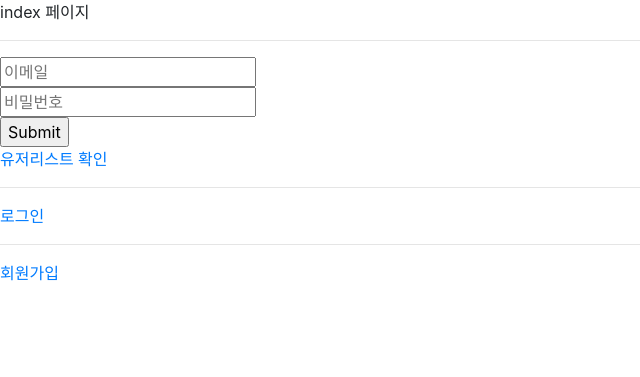
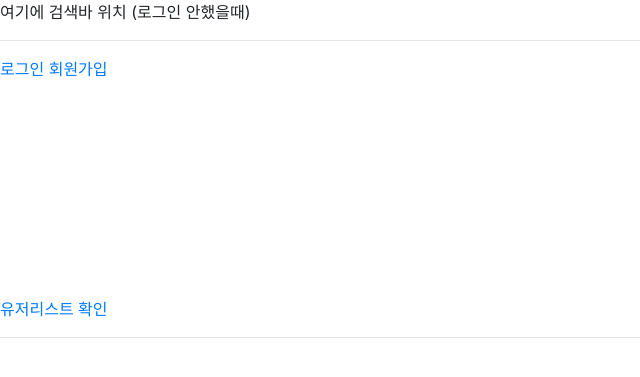
Before and after one commit to hoon25/cjk-road, a Flask app: page / in a window 1280 px wide. Shown: the top 377 px of the page, without its empty margins (0-640 px from the left). Run offline with Flask 2, Linux system fonts and the light colour scheme.

Commit message:
db연동

```diff
--- a/web/app.py
+++ b/web/app.py
@@ -9,9 +9,6 @@ db = client.web
 app = Flask(__name__)
 app.secret_key = '111'
 
-# email1 = "jungle@gmail.com"
-# password1 = "jungle"
-
 @app.route('/')
 def home():
     if "userID" in session:
@@ -19,14 +16,18 @@ def home():
     else:
         return render_template("index.html", login = False)
 
+
 @app.route('/login', methods=["GET"])
 def login():
+    return render_template("login.html")
+
+@app.route('/sign_in', methods=["GET"])
+def sign_in():
     email = request.args.get("email")
     password = request.args.get("password")
     user_info_db = db.web.find_one({"email" : email})
 
     if user_info_db is None:
-
         return redirect('/')
     else:
         db_email = user_info_db["email"]
@@ -35,12 +36,15 @@ def login():
             session["userID"] = email
             return redirect('/')
         else:
-            return redirect('/')
+            return redirect('/login')
 
 @app.route("/logout")
 def logout():
     session.pop("userID")
     return redirect('/')
+
+
+
 
 @app.route('/register_page', methods=['GET'])
 def register_page():
--- a/web/templates/index.html
+++ b/web/templates/index.html
@@ -18,25 +18,18 @@
   <title>Document</title>
 </head>
 <body>
-  index 페이지<hr>
-
-
   {% if login == True %}
     <h3> 로그인에 성공했습니다 {{email}}님 어서오세요!</h3>
     <a href="/logout">로그아웃</a> <hr>
   {%else%}
-    <form method="GET" action= "/login">
-      <input type="email" name="email" placeholder="이메일"></input> <br>
-      <input type="password" name="password" placeholder="비밀번호"></input> <br>
-      <input id="submit_button" type="submit" onclick='submit()'></input>
-    </form>
+    여기에 검색바 위치 (로그인 안했을때) <hr>
+    <a href="/login">로그인</a>
+    <a href="/register_page">회원가입</a>
   {%endif%}
 
+  <br><br><br><br><br><br><br><br><br><br>
+  <a href="/user_list">유저리스트 확인</a><hr>
 
-
-  <a href="/user_list">유저리스트 확인</a><hr>
-  <a href="/login">로그인</a><hr>
-  <a href="/register_page">회원가입</a>
 
 </body>
 </html>
--- a/web/templates/login.html
+++ b/web/templates/login.html
@@ -0,0 +1,5 @@
+<form method="GET" action= "/sign_in">
+  <input type="email" name="email" placeholder="이메일"></input> <br>
+  <input type="password" name="password" placeholder="비밀번호"></input> <br>
+  <input id="submit_button" type="submit" onclick='submit()'></input>
+</form>
```
